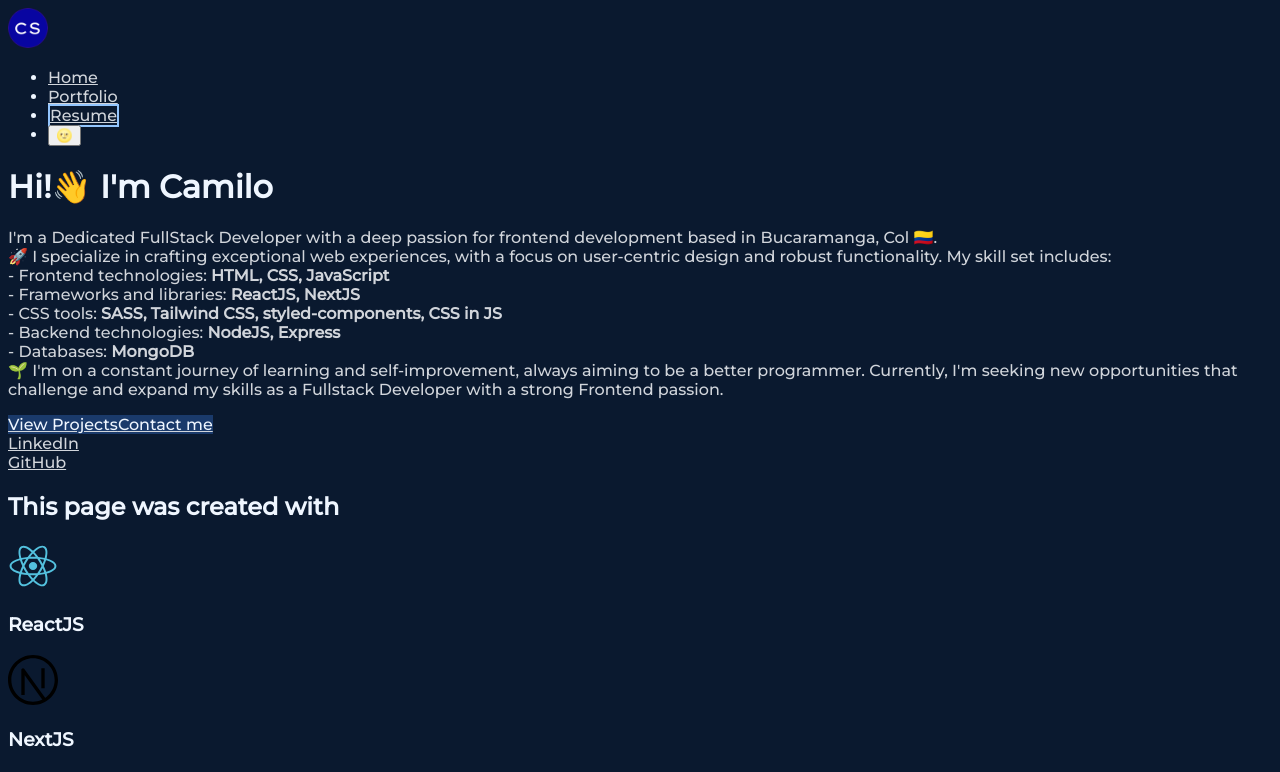
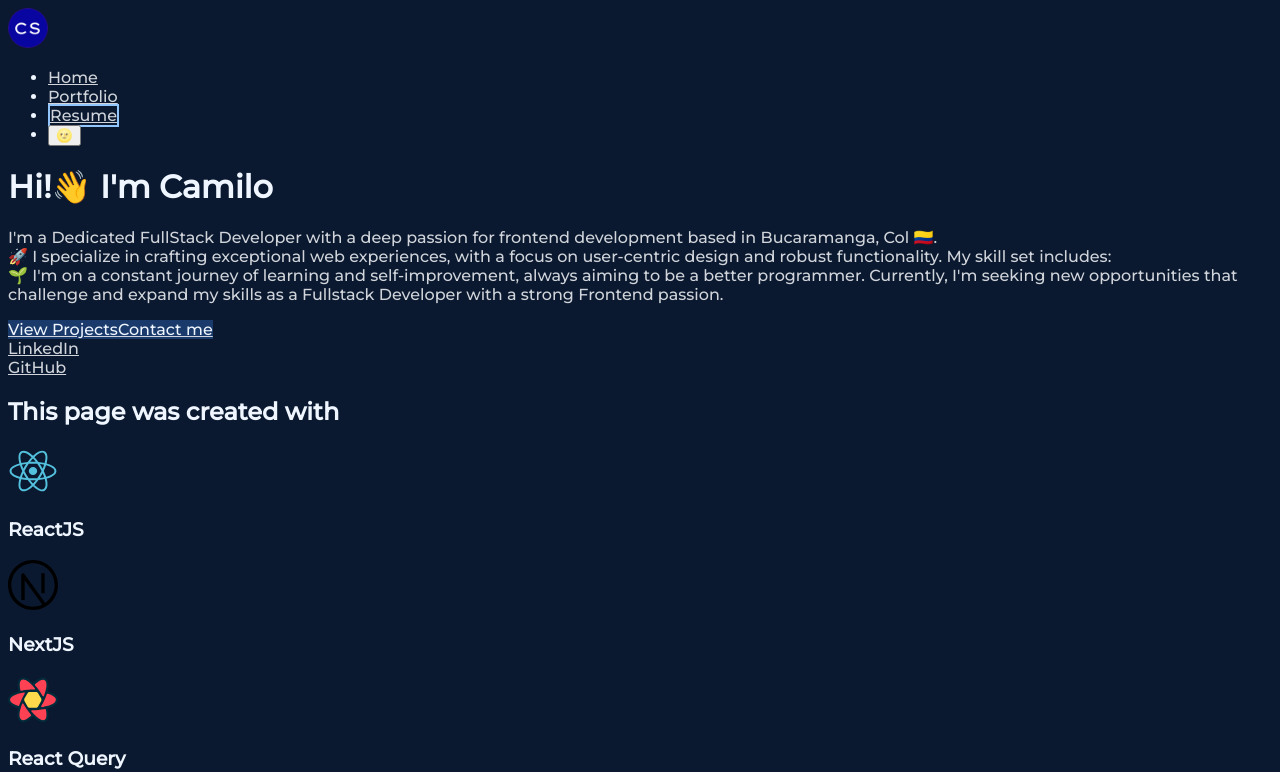
Before and after one commit to Camilo-Suarez98/Camilo-Suarez98.github.io, a Next.js app: page / in a window 1280 px wide. Shown: the top 772 px of the page. Built offline with nearby package versions, Linux system fonts and the light colour scheme.

Commit message:
feat: change cv link

```diff
--- a/components/Layout.jsx
+++ b/components/Layout.jsx
@@ -68,7 +68,7 @@ const Layout = ({ title, children }) => {
                   </Link>
                 </li>
                 <li className="w-full">
-                  <Link href="https://drive.google.com/file/d/1fz4W1s2UYezy4QYc8wvp9-zwb2cfQZFC/view">
+                  <Link href="https://drive.google.com/file/d/1f2toB66E8Neg-LOpEwZ5jpJyhYLsj6eH/view?usp=drive_link">
                     <a target="_blank" className="border-resume px-3 py-2 border-2 sm:border-4 flex items-center text-sm uppercase font-bold leading-snug text-gray-800 hover:opacity-75 ls:w-full ls:py-5 ls:justify-center">
                       Resume
                     </a>
--- a/pages/index.js
+++ b/pages/index.js
@@ -6,23 +6,13 @@ export default function Home() {
   return (
     <>
       <Layout title="Home">
-        <div className="flex flex-col justify-around items-center mt-40 h-80 ls:h-5/6 w-full  md:mt-80 lg:mt-56 2xl:mt-48">
+        <div className="flex flex-col justify-around items-center mt-20 h-80 ls:h-5/6 w-full md:mt-16 lg:mt-24 2xl:mt-20">
           <h1 className="font-semibold text-center mb-12 text-4xl text-gray-700 md:mb-4">Hi!👋 I'm Camilo</h1>
           <p className="text-2xl text-gray-500 pb-12 text-center">
 
             I'm a Dedicated FullStack Developer with a deep passion for frontend development based in Bucaramanga, Col 🇨🇴.
             <br />
             🚀 I specialize in crafting exceptional web experiences, with a focus on user-centric design and robust functionality. My skill set includes:
-            <br />
-            - Frontend technologies: <strong>HTML, CSS, JavaScript</strong>
-            <br />
-            - Frameworks and libraries: <strong>ReactJS, NextJS</strong>
-            <br />
-            - CSS tools: <strong>SASS, Tailwind CSS, styled-components, CSS in JS</strong>
-            <br />
-            - Backend technologies: <strong>NodeJS, Express</strong>
-            <br />
-            - Databases: <strong>MongoDB</strong>
             <br />
             🌱 I'm on a constant journey of learning and self-improvement, always aiming to be a better programmer. Currently, I'm seeking new opportunities that challenge and expand my skills as a Fullstack Developer with a strong Frontend passion.
           </p>
```
